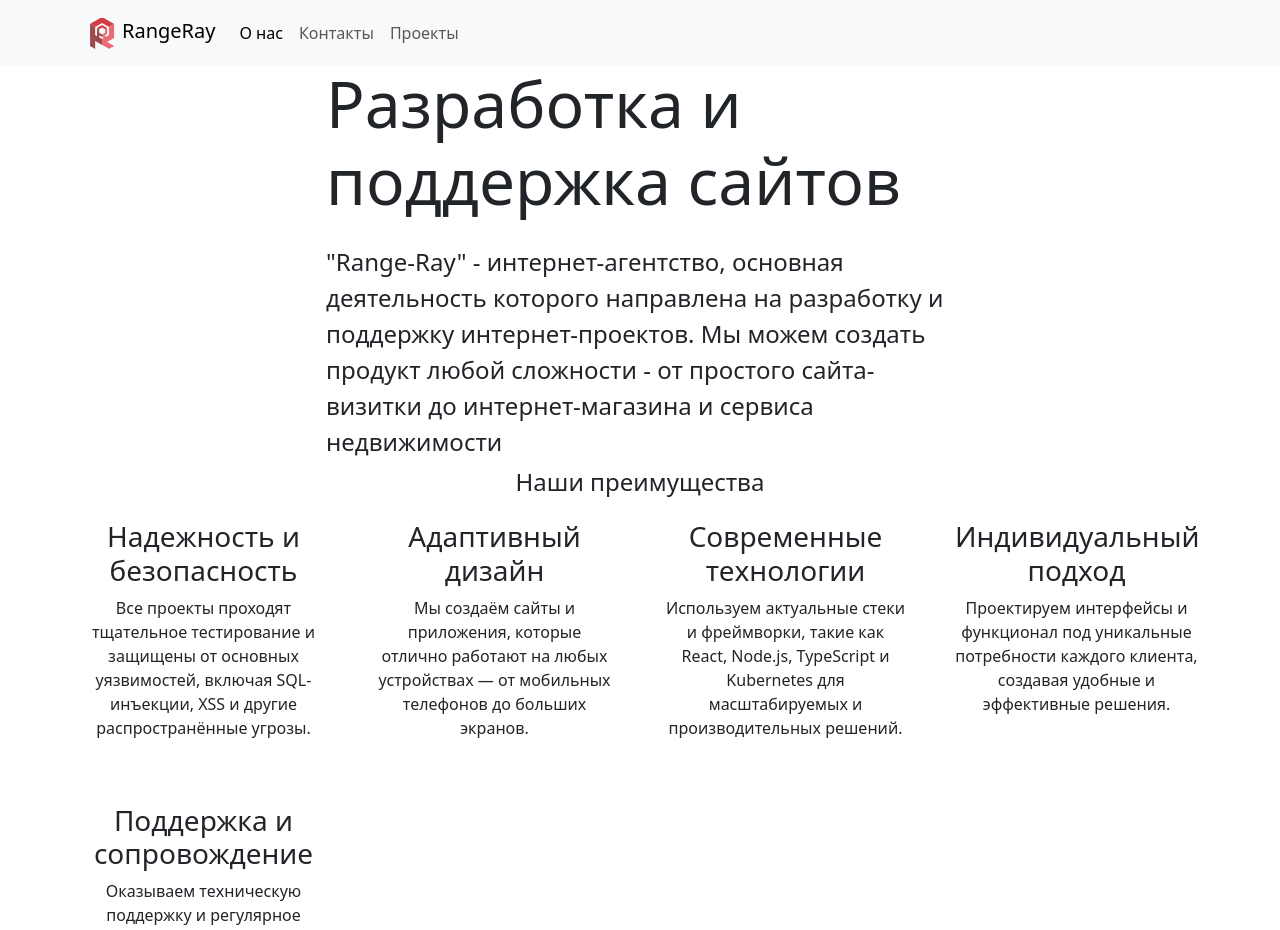
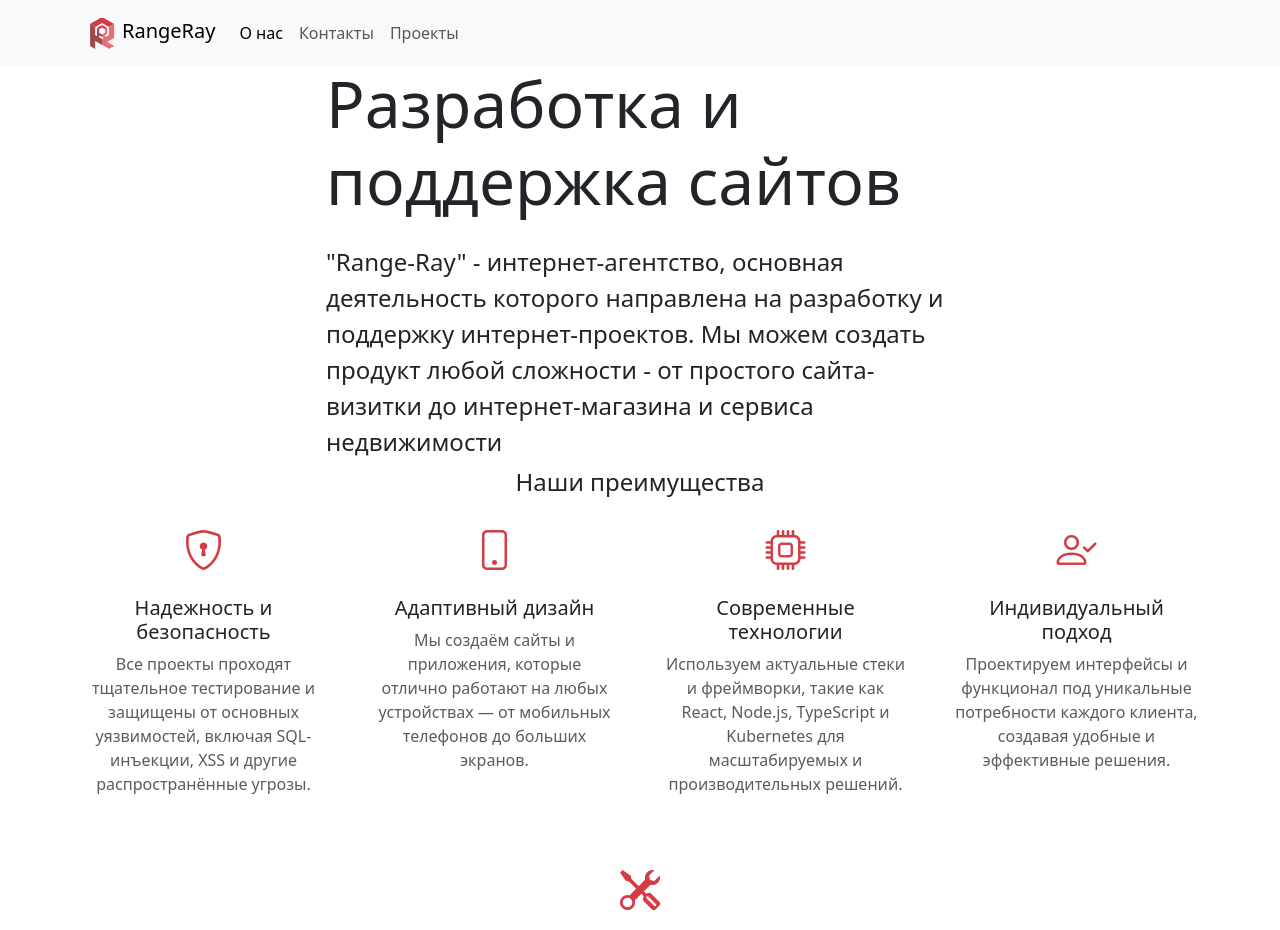
Before and after one commit to artyom-gaibovich/rangeray-frontend-ui, a Next.js app: page / in a window 1280 px wide. Shown: the top 930 px of the page. Built offline with nearby package versions, Linux system fonts and the light colour scheme.

Commit message:
сделал в общем то сайт, дизайн потом уже прикрутим

```diff
--- a/app/page.tsx
+++ b/app/page.tsx
@@ -18,34 +18,40 @@ const imageStyle2 = {
     width: 'auto',
     height: 'auto',
 }
+
+
 const features = [
     {
+        icon: "shield-lock", // Надежность и безопасность
         title: 'Надежность и безопасность',
         description:
             'Все проекты проходят тщательное тестирование и защищены от основных уязвимостей, включая SQL-инъекции, XSS и другие распространённые угрозы.',
     },
     {
+        icon: "phone", // Адаптивный дизайн
         title: 'Адаптивный дизайн',
         description:
             'Мы создаём сайты и приложения, которые отлично работают на любых устройствах — от мобильных телефонов до больших экранов.',
     },
     {
+        icon: "cpu", // Современные технологии
         title: 'Современные технологии',
         description:
             'Используем актуальные стеки и фреймворки, такие как React, Node.js, TypeScript и Kubernetes для масштабируемых и производительных решений.',
     },
     {
+        icon: "person-check", // Индивидуальный подход
         title: 'Индивидуальный подход',
         description:
             'Проектируем интерфейсы и функционал под уникальные потребности каждого клиента, создавая удобные и эффективные решения.',
     },
     {
+        icon: "tools", // Поддержка и сопровождение
         title: 'Поддержка и сопровождение',
         description:
             'Оказываем техническую поддержку и регулярное обновление проектов, чтобы ваши интернет-сервисы всегда оставались современными и работали без сбоев.',
     },
 ];
-
 
 
 const portfolioItems = [
@@ -160,11 +166,6 @@ const showcases = [
 ];
 
 
-
-
-
-
-
 function Home({}: HomeProps) {
     return (<div className="page-wrapper d-flex flex-column min-vh-100">
         <>
@@ -174,7 +175,8 @@ function Home({}: HomeProps) {
                         Разработка и поддержка сайтов
                     </h1>
                     <h2 className="h4 lh-base fw-normal aos-int aos-animate">
-                        "Range-Ray" - интернет-агентство, основная деятельность которого направлена на разработку и поддержку
+                        "Range-Ray" - интернет-агентство, основная деятельность которого направлена на разработку и
+                        поддержку
                         интернет-проектов. Мы можем создать продукт любой сложности - от простого сайта-визитки до
                         интернет-магазина и сервиса недвижимости
                     </h2>
@@ -185,12 +187,18 @@ function Home({}: HomeProps) {
                 <Col lg={12}>
                     <h2 className="h4 text-center mb-4">Наши преимущества</h2>
                     <Container>
-                        <Row className="g-5">
+                        <Row className="g-5 justify-content-center">
                             {features.map((feature, idx) => (
                                 <Col key={idx} lg={3} sm={6}>
                                     <div className="text-center">
-                                        <h3>{feature.title}</h3>
-                                        <p>{feature.description}</p>
+                                        <div className="mb-3">
+                                            <i
+                                                className={`bi bi-${feature.icon} fs-1`}
+                                                style={{color: '#d33c44'}}
+                                            ></i>
+                                        </div>
+                                        <h5>{feature.title}</h5>
+                                        <p className="text-muted">{feature.description}</p>
                                     </div>
                                 </Col>
                             ))}
@@ -322,7 +330,7 @@ function Home({}: HomeProps) {
                 <Col lg={12}>
                     <section className="showcase">
                         <div className="container-fluid p-0">
-                            {showcases.map(({ title, text, image, orderImageFirst }, idx) => (
+                            {showcases.map(({title, text, image, orderImageFirst}, idx) => (
                                 <div key={idx} className="row g-0">
                                     {orderImageFirst ? (
                                         <>
@@ -365,10 +373,6 @@ function Home({}: HomeProps) {
                     </section>
                 </Col>
             </Row>
-
-
-
-
 
 
             <Row className="justify-content-center my-5">
@@ -415,26 +419,29 @@ function Home({}: HomeProps) {
                         </Col>
 
                         <Col xs={12} lg={6}>
-                            <form style={{ maxWidth: '500px', margin: '0 auto' }}>
+                            <form style={{maxWidth: '500px', margin: '0 auto'}}>
                                 <Row className="mb-3">
                                     <Col>
                                         <label htmlFor="firstName" className="form-label">Имя</label>
-                                        <input type="text" className="form-control" id="firstName" placeholder="Имя" />
+                                        <input type="text" className="form-control" id="firstName" placeholder="Имя"/>
                                     </Col>
                                     <Col>
                                         <label htmlFor="lastName" className="form-label">Фамилия</label>
-                                        <input type="text" className="form-control" id="lastName" placeholder="Фамилия" />
+                                        <input type="text" className="form-control" id="lastName"
+                                               placeholder="Фамилия"/>
                                     </Col>
                                 </Row>
 
                                 <div className="mb-3">
                                     <label htmlFor="email" className="form-label">Email</label>
-                                    <input type="email" className="form-control" id="email" placeholder="example@email.com" />
+                                    <input type="email" className="form-control" id="email"
+                                           placeholder="example@email.com"/>
                                 </div>
 
                                 <div className="mb-3">
                                     <label htmlFor="message" className="form-label">Напишите нам вопрос</label>
-                                    <textarea className="form-control" id="message" rows={4} placeholder="Ваш вопрос..." />
+                                    <textarea className="form-control" id="message" rows={4}
+                                              placeholder="Ваш вопрос..."/>
                                 </div>
 
                                 <button type="submit" className="btn btn-primary w-100">Отправить</button>
@@ -443,7 +450,6 @@ function Home({}: HomeProps) {
                     </Row>
                 </Container>
             </Row>
-
 
 
         </>
```
